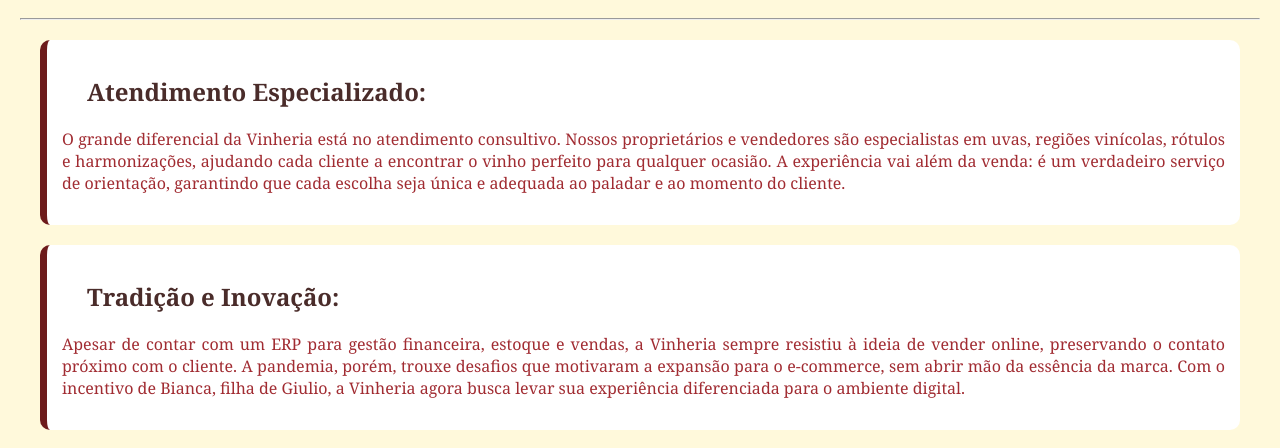
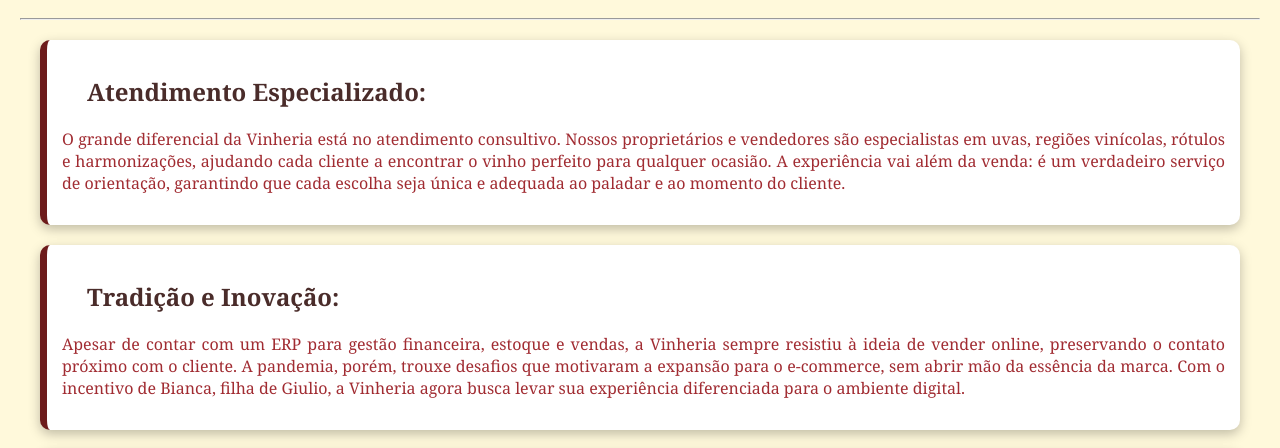
Before and after one commit to 1-ESPA-Lara/CP2-FrontEnd, a plain HTML site: page pages/historia.html in a window 1280 px wide. Shown: the part 308-756 px from the top of the page. Drawn offline with Linux system fonts and the light colour scheme.

Commit message:
Adicionando ultimos detalhes na página de Produtos

```diff
--- a/styles/style.css
+++ b/styles/style.css
@@ -68,6 +68,7 @@ h6 {
   margin: 20px;
   border-left: solid 7px #6d1b1b;
   border-radius: 10px;
+  box-shadow: 0 4px 12px rgba(0, 0, 0, 0.25);
 }
 
 strong {
```
